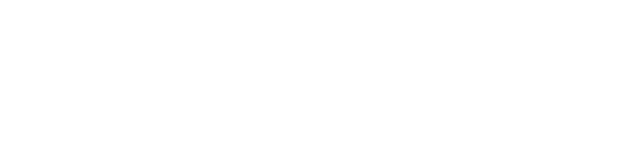
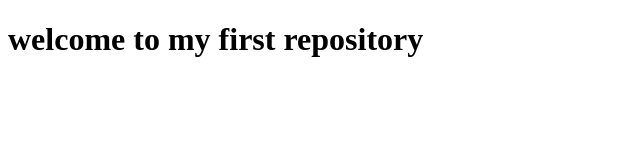
Before and after one commit to VikramMehta1801/myfirst-repo, a plain HTML site: page index.html in a window 1280 px wide. Shown: the whole page, without its empty margins (0-640 px from the left). Drawn offline with Linux system fonts and the light colour scheme.

Commit message:
added a heading

```diff
--- a/index.html
+++ b/index.html
@@ -7,6 +7,6 @@
     <title>git tuts</title>
 </head>
 <body>
-
+    <h1>welcome to my first repository</h1>
 </body>
 </html>
```
